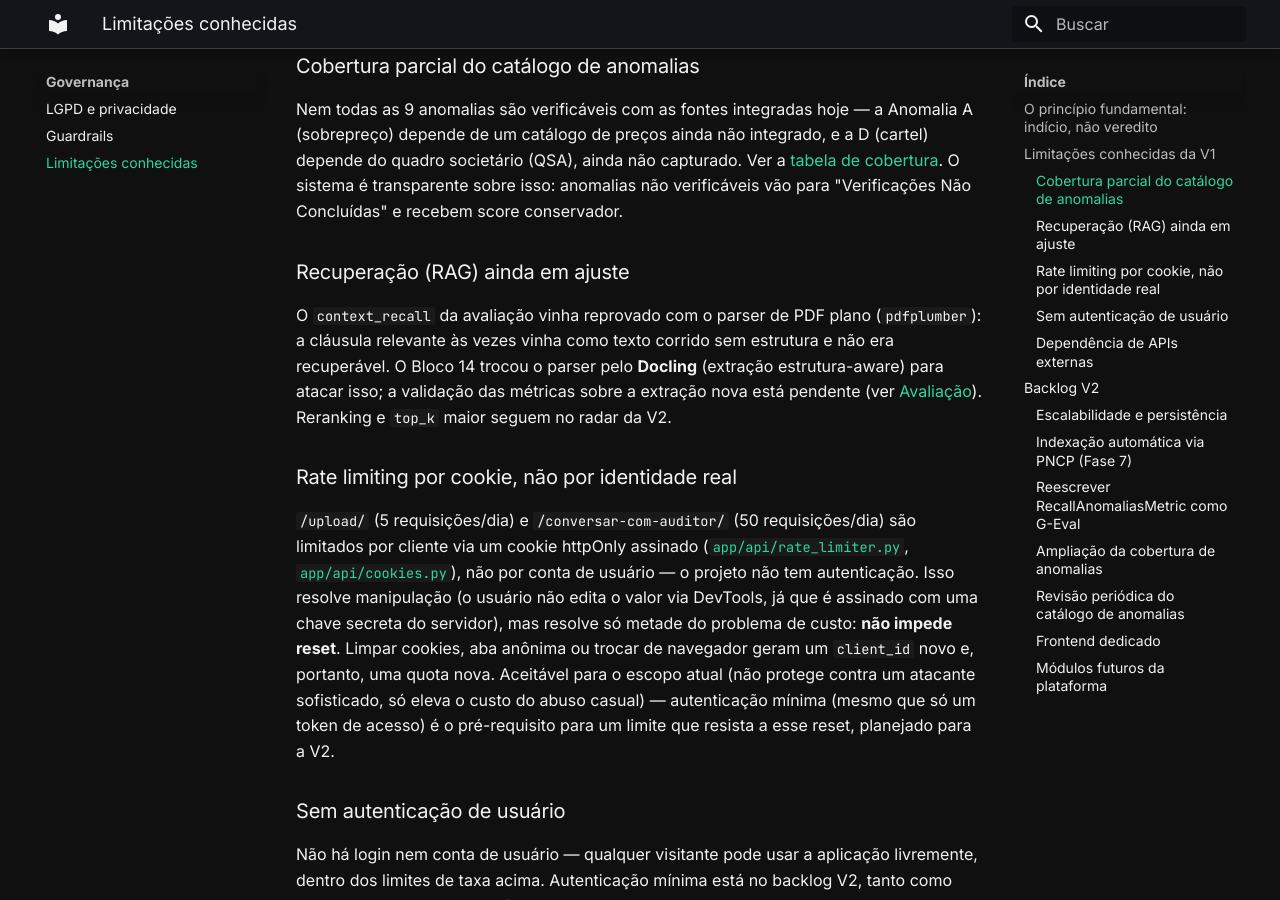
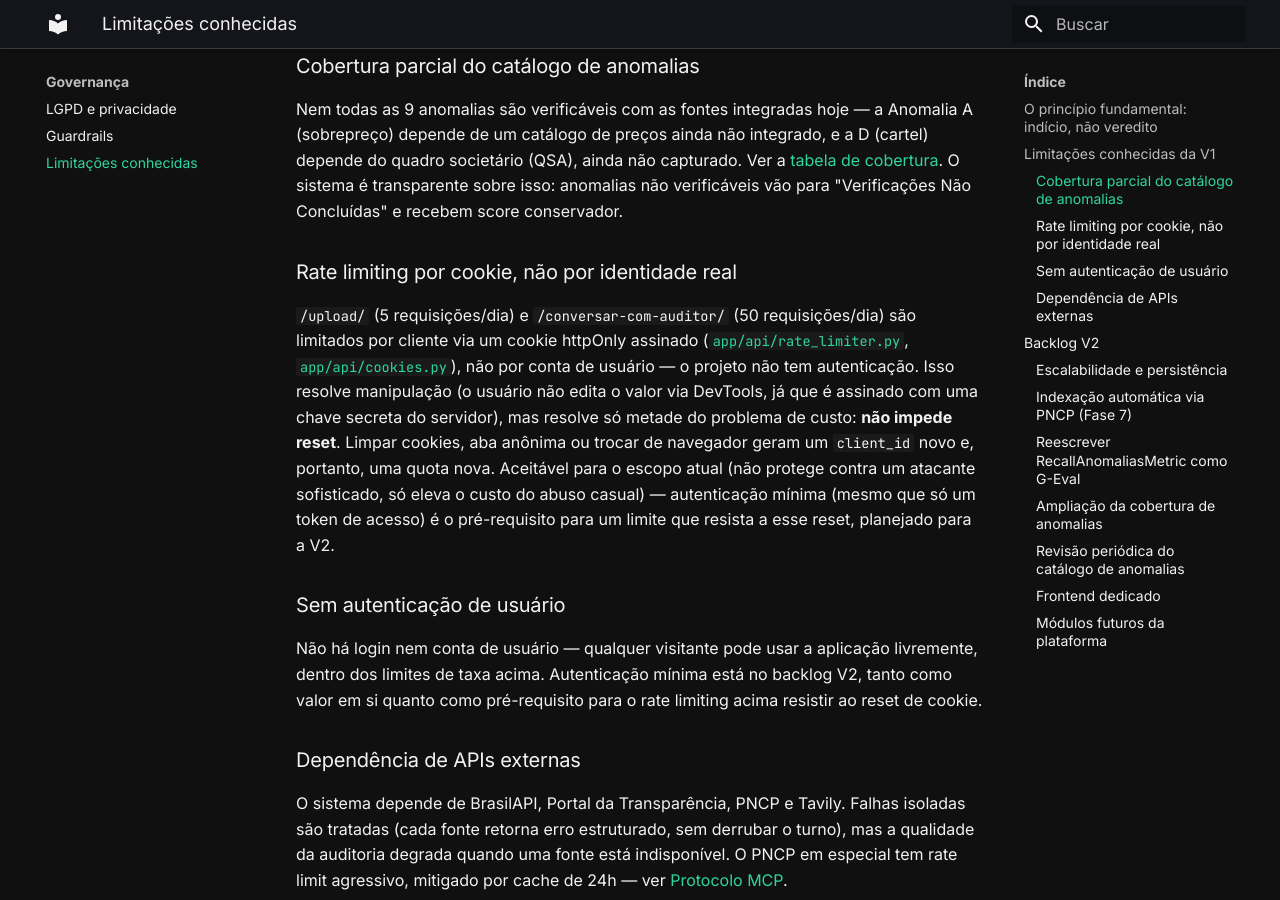
Before and after one commit to Moreira-89/auditor-cidadao, an MkDocs documentation site: the page built from docs/governanca/limitacoes.md, in a window 1280 px wide and 900 px high, scrolled down 617 px. Built offline with MkDocs 1.6.1 and Material for MkDocs 9.7.7, drawn with Linux system fonts in a browser that asks for light colours.

Commit message:
docs(governanca): remove seção "Recuperação (RAG) ainda em ajuste"

```diff
--- a/docs/governanca/limitacoes.md
+++ b/docs/governanca/limitacoes.md
@@ -21,13 +21,6 @@ depende de um catálogo de preços ainda não integrado, e a D (cartel) depende
 (QSA), ainda não capturado. Ver a [tabela de cobertura](../ia/anomalias.md#cobertura-real-hoje). O
 sistema é transparente sobre isso: anomalias não verificáveis vão para "Verificações Não Concluídas"
 e recebem score conservador.
-
-### Recuperação (RAG) ainda em ajuste
-O `context_recall` da avaliação vinha reprovado com o parser de PDF plano (`pdfplumber`): a cláusula
-relevante às vezes vinha como texto corrido sem estrutura e não era recuperável. O Bloco 14 trocou
-o parser pelo **Docling** (extração estrutura-aware) para atacar isso; a validação das métricas
-sobre a extração nova está pendente (ver [Avaliação](../ia/avaliacao.md#estado-atual-do-veredito)).
-Reranking e `top_k` maior seguem no radar da V2.
 
 ### Rate limiting por cookie, não por identidade real
 `/upload/` (5 requisições/dia) e `/conversar-com-auditor/` (50 requisições/dia) são limitados por
```
